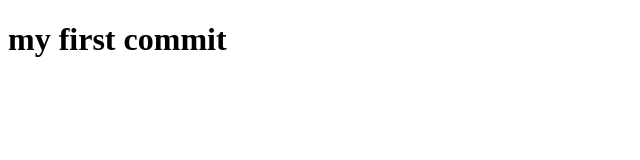
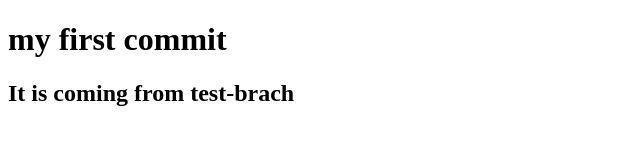
Before and after one commit to ezhusupova/project-practice, a plain HTML site: page index.html in a window 1280 px wide. Shown: the whole page, without its empty margins (0-640 px from the left). Drawn offline with Linux system fonts and the light colour scheme.

Commit message:
to test branch

```diff
--- a/index.html
+++ b/index.html
@@ -8,5 +8,7 @@
 </head>
 <body>
     <h1> my first commit</h1>
+    <h2>It is coming from test-brach
+    </h2>
 </body>
 </html>
```
